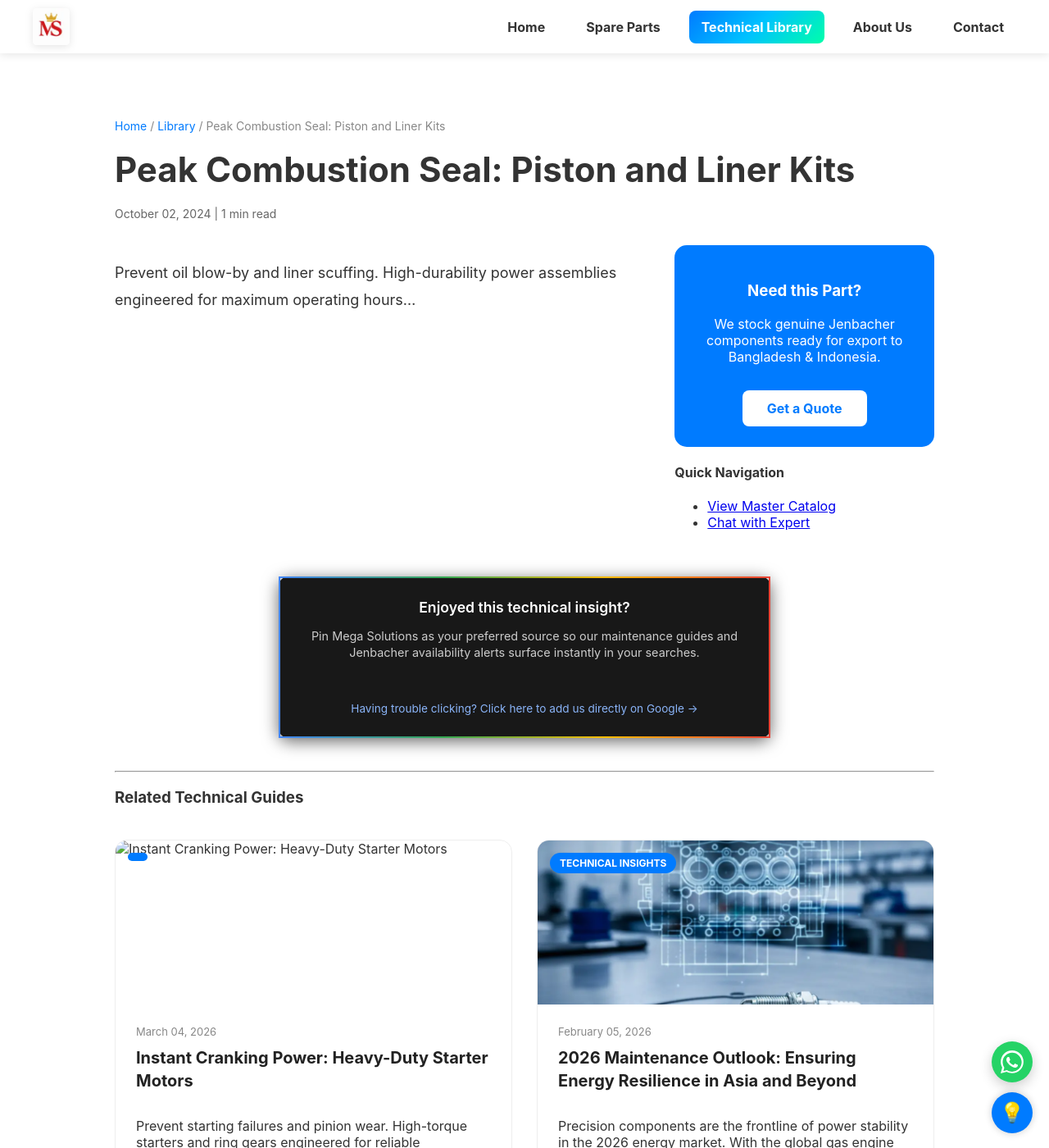
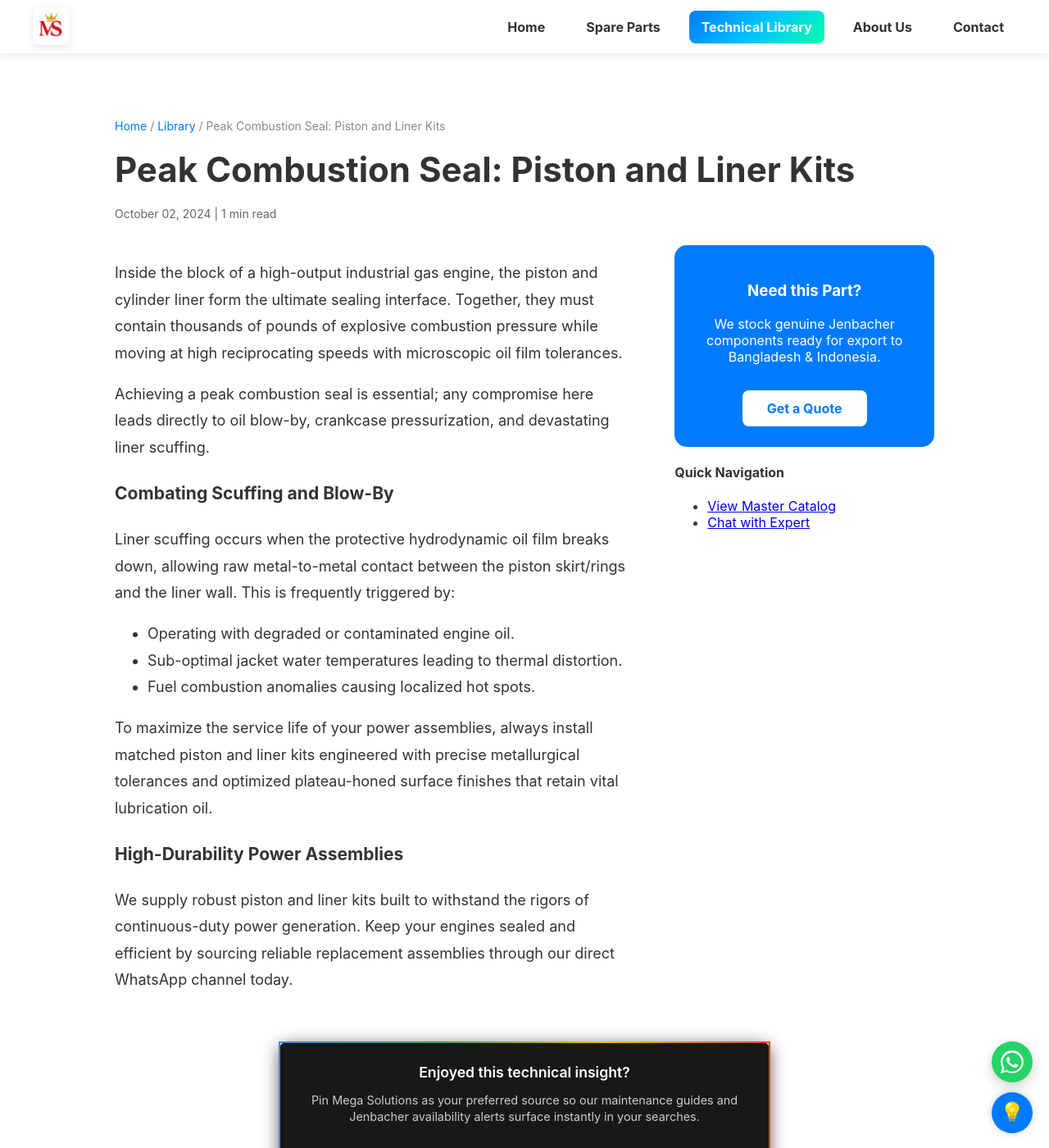
Before and after one commit to Khisal786/Mega-Solutions-UAE, a Jekyll site: the page built from _posts/2024-10-02-piston-liner-kits-peak-combustion-seal.md, in a window 1280 px wide and 1400 px high. Shown: the whole window at 82% size. Built offline with Jekyll 4.4.1, drawn with Linux system fonts in a browser that asks for light colours.

Commit message:
Enhance content on piston and liner kits and sealing
Added detailed explanation of piston and liner kits, including causes of scuffing and blow-by, and emphasized the importance of matched kits for longevity.

```diff
--- a/_posts/2024-10-02-piston-liner-kits-peak-combustion-seal.md
+++ b/_posts/2024-10-02-piston-liner-kits-peak-combustion-seal.md
@@ -4,4 +4,20 @@
 date: 2024-10-02 09:15:00 +0400
 categories: [Spare Parts, Technical Insights]
 ---
-Prevent oil blow-by and liner scuffing. High-durability power assemblies engineered for maximum operating hours...
+
+Inside the block of a high-output industrial gas engine, the piston and cylinder liner form the ultimate sealing interface. Together, they must contain thousands of pounds of explosive combustion pressure while moving at high reciprocating speeds with microscopic oil film tolerances.
+
+Achieving a peak combustion seal is essential; any compromise here leads directly to oil blow-by, crankcase pressurization, and devastating liner scuffing.
+
+### Combating Scuffing and Blow-By
+
+Liner scuffing occurs when the protective hydrodynamic oil film breaks down, allowing raw metal-to-metal contact between the piston skirt/rings and the liner wall. This is frequently triggered by:
+* Operating with degraded or contaminated engine oil.
+* Sub-optimal jacket water temperatures leading to thermal distortion.
+* Fuel combustion anomalies causing localized hot spots.
+
+To maximize the service life of your power assemblies, always install matched piston and liner kits engineered with precise metallurgical tolerances and optimized plateau-honed surface finishes that retain vital lubrication oil.
+
+### High-Durability Power Assemblies
+
+We supply robust piston and liner kits built to withstand the rigors of continuous-duty power generation. Keep your engines sealed and efficient by sourcing reliable replacement assemblies through our direct WhatsApp channel today.
```
